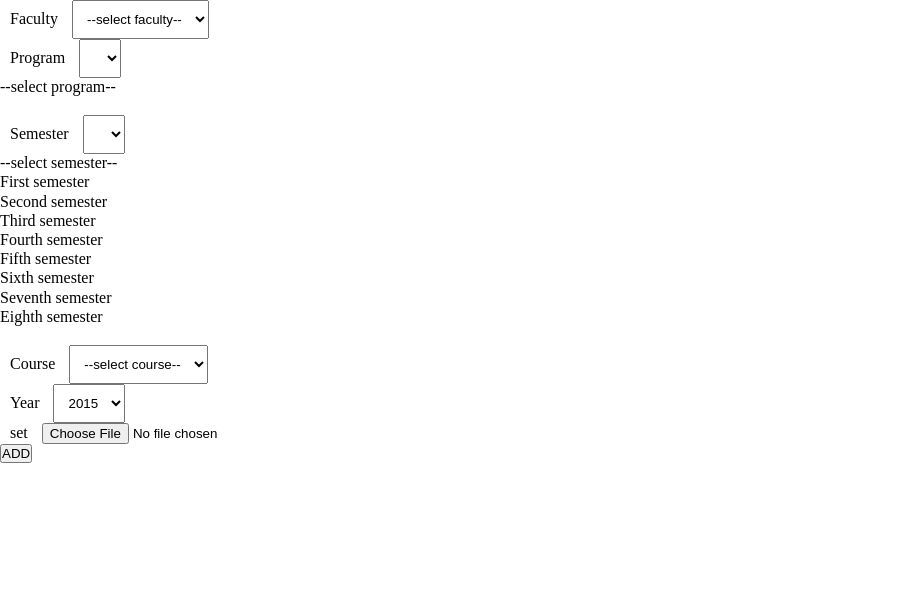
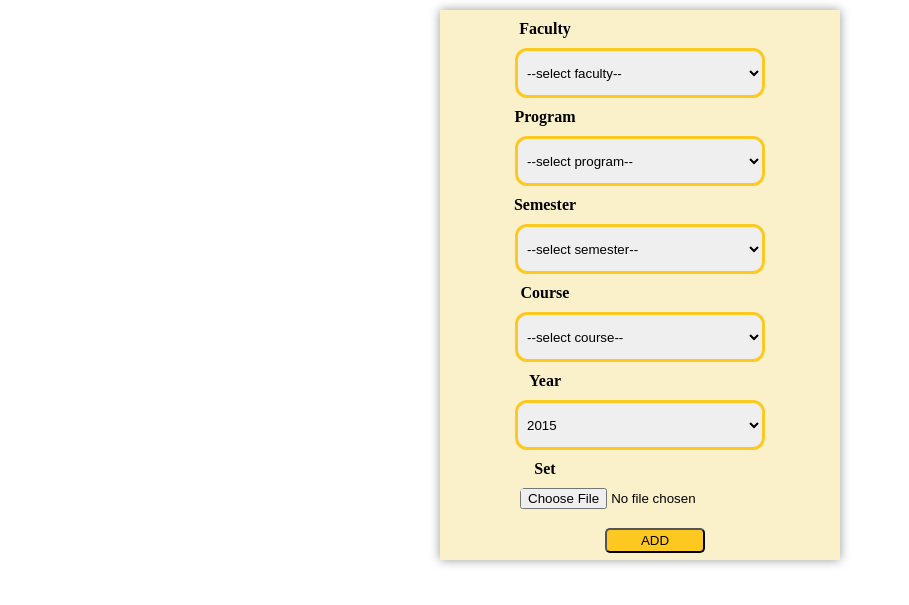
Before and after one commit to Ananda-pun/Minor1, a PHP site: page /moderator/addquestions.php in a window 1280 px wide. Shown: the part 100-705 px from the top of the page, without its empty margins (0-909 px from the left). Run offline with PHP 8.4, Linux system fonts and the light colour scheme; data that the repository does not hold is empty.

Commit message:
Change in moderator css

```diff
--- a/admin/admindashboard.php
+++ b/admin/admindashboard.php
@@ -35,6 +35,10 @@
             height: 50px;
             width: 100px;
             background-color: green;
+        }
+        table{
+            background-color:light green;
+
         }
     </style>
 
--- a/include/footer.php
+++ b/include/footer.php
@@ -38,9 +38,12 @@
 
 		</div>
 		<div class="foot2">
+			<div class="upperfoot">
 				<p>Contact us</p>
 				<p><i class="fas fa-phone"></i> +977-4268691</p>
 				<p><i class="fas fa-envelope"></i> questionhubnp@gmail.com </p><br/><br>
+			</div>
+			<div class="lowerfoot">
 				<p>Social Links</p>
 				<p class="social-icons">
 					<a href="#"><i class="fab fa-facebook"></i></a>&nbsp;
@@ -48,6 +51,7 @@
 								<a href="#"><i class="fab fa-instagram"></i></a></p><br/>
 							<p><a href="<?php echo PAGE_URL."aboutus.php" ?>" class="abtus">About QuestionHub</a></p>
 			</div>
+      	</div>
 
 
 	</div>
--- a/moderator/addquestions.php
+++ b/moderator/addquestions.php
@@ -10,15 +10,7 @@
 
     <script src="https://ajax.googleapis.com/ajax/libs/jquery/3.4.1/jquery.min.js"></script>
     <script src = "myscript.js"> </script>
-    <style>
-        .label{
-            padding: 10px;
-        }
-
-        .add-select{
-            padding: 10px;
-        }
-    </style>
+    <link rel="stylesheet" href="../styles/modstyle.css">
 
 </head>
 <body>
@@ -26,8 +18,9 @@
         include('../include/headerLogout.php');
     ?>
    <div class="add-questions">
-       <form action="addaction.php" method="POST" enctype = "multipart/form-data">
+       <form action="addaction.php" class="form" method="POST" enctype = "multipart/form-data">
             <!-- Faculty dropdown -->
+             <!-- la hai sathi haru -->
             <div class="faculties">
                 <label class = "label">Faculty</label>
                 <select class = "add-select" name="faculty" id="faculty" class="faculty">
@@ -49,9 +42,6 @@
             <div class="programs">
                 <label class="label">Program</label>
                 <select class = "add-select" name="program" id="program" >
-
-                <label class="label">Program</label class="label">
-                <select name="program" id="program" >
                     <option value="">--select program--</option>
                 </select> <br>
             </div>
@@ -59,13 +49,8 @@
 
             <!-- semester-->
             <div class="semesters">
-
                 <label class ="label">Semester</label>
                 <select class = "add-select" name="semester" id="semester">
-
-                <label class="label">Semester</label class="label">
-                <select name="semester" id="semester">
-
                     <option value="">--select semester--</option>
                     <option value="1">First semester</option>
                     <option value="2">Second semester</option>
@@ -111,14 +96,14 @@
 
             <div class="file">
 
-                    <label class ="label" for="">set</label>
-                    <input type="file" name= "myfile" class ="">
+                    <label class ="label" for="">Set</label>
+                    <input type="file" name= "myfile" class ="selectfile">
 
 
 
             </div>
 
-            <button type = "submit" name= "add" id="add" class="add">ADD</button>
+            <button type = "submit" name= "add" class="add" >ADD</button>
         </form>
    </div>
 
--- /dev/null
+++ b/styles/modstyle.css
@@ -0,0 +1,52 @@
+.form{
+    /* border: solid black; */
+    margin-top:10px;
+    background-color:#faf0ca;
+    box-shadow:0 0 10px rgba(0,0,0,0.4);
+   height:550px;
+   width:400px;
+   text-align:center;
+}
+.add-questions{
+   display:flex;
+   justify-content:center;
+   align-items:center;
+
+
+
+}
+.label{
+    font-weight:bold;
+    padding: 10px;
+    width:200px;
+    display:block;
+    margin-left:5px;
+
+}
+
+.add-select{
+    padding: 5px;
+    /* margin-top:10px; */
+    width:250px;
+    height:50px;
+    border: solid #FDC921 3px;
+    border-radius:12px;
+}
+.selectfile{
+    height:40px;
+    border-radius:5px;
+    width:400px;
+    margin-left:80px;
+}
+.add{
+    margin-left:30px;
+    width:100px;
+    height:25px;
+    border-radius:5px;
+    background-color:#FDC921;
+}
+
+.add:hover {
+    cursor:pointer;
+    background-color:white;
+}
--- a/styles/style.css
+++ b/styles/style.css
@@ -138,7 +138,6 @@
 
 
 		/* Footer  */
-		/* Footer  */
 		#footer
 		{
 			width: 100%;
@@ -215,7 +214,6 @@
 			text-align: center;
 			width: 30%;
 			background-color: #FDC921;
-			float: left;
 			height: 200px;
 		}
 
@@ -231,6 +229,8 @@
 		.abtus:hover{
 			color: yellow;
 		}
+
+
 		/*  footer finish */
 
 
```
Lines whose indentation alone changed are shown as unchanged.
